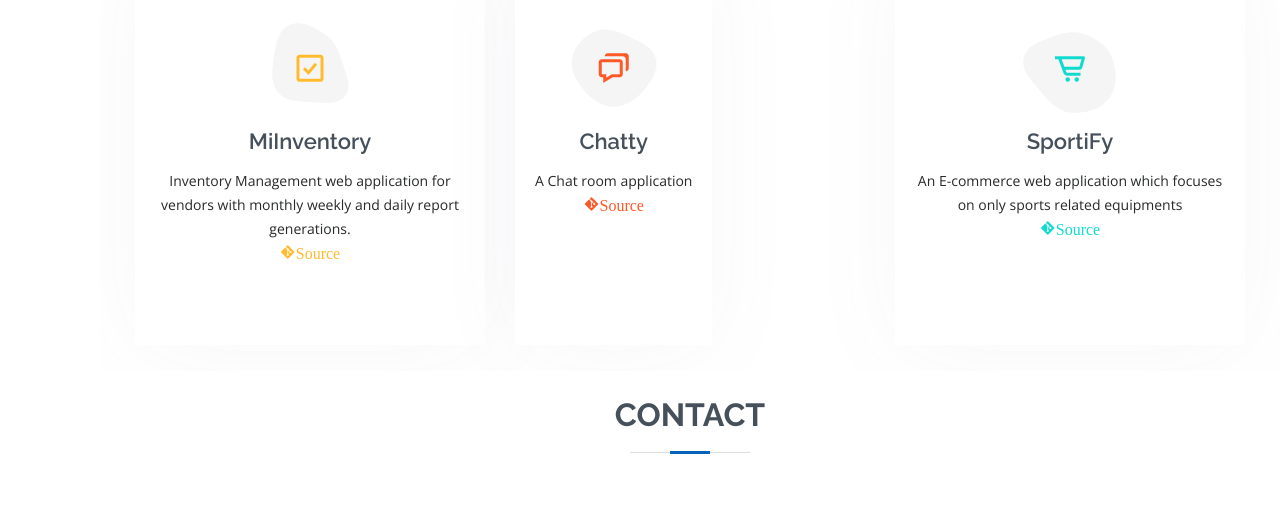
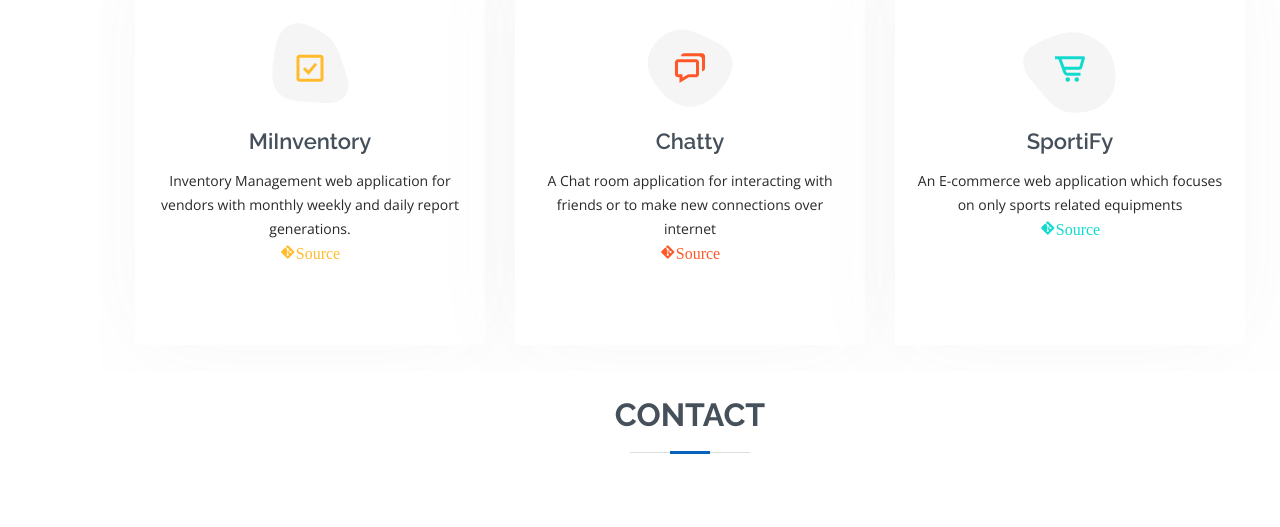
Before and after one commit to AkashHulbutti/AkashHulbutti.github.io, a plain HTML site: page index.html in a window 1280 px wide. Shown: the part 2008-2535 px from the top of the page. Drawn offline with nearby package versions, Linux system fonts and the light colour scheme.

Commit message:
Added Projetc Description but without source link 1

```diff
--- a/index.html
+++ b/index.html
@@ -297,7 +297,8 @@
                 </div>
                 <h4><a href="">Chatty</a></h4>
                 <p>
-                  A Chat room application
+                  A Chat room application for interacting with friends
+                  or to make new connections over internet
                 </p>
                 <a href=""><i class="bx bxl-git">Source</i></a>
               </div>
```
